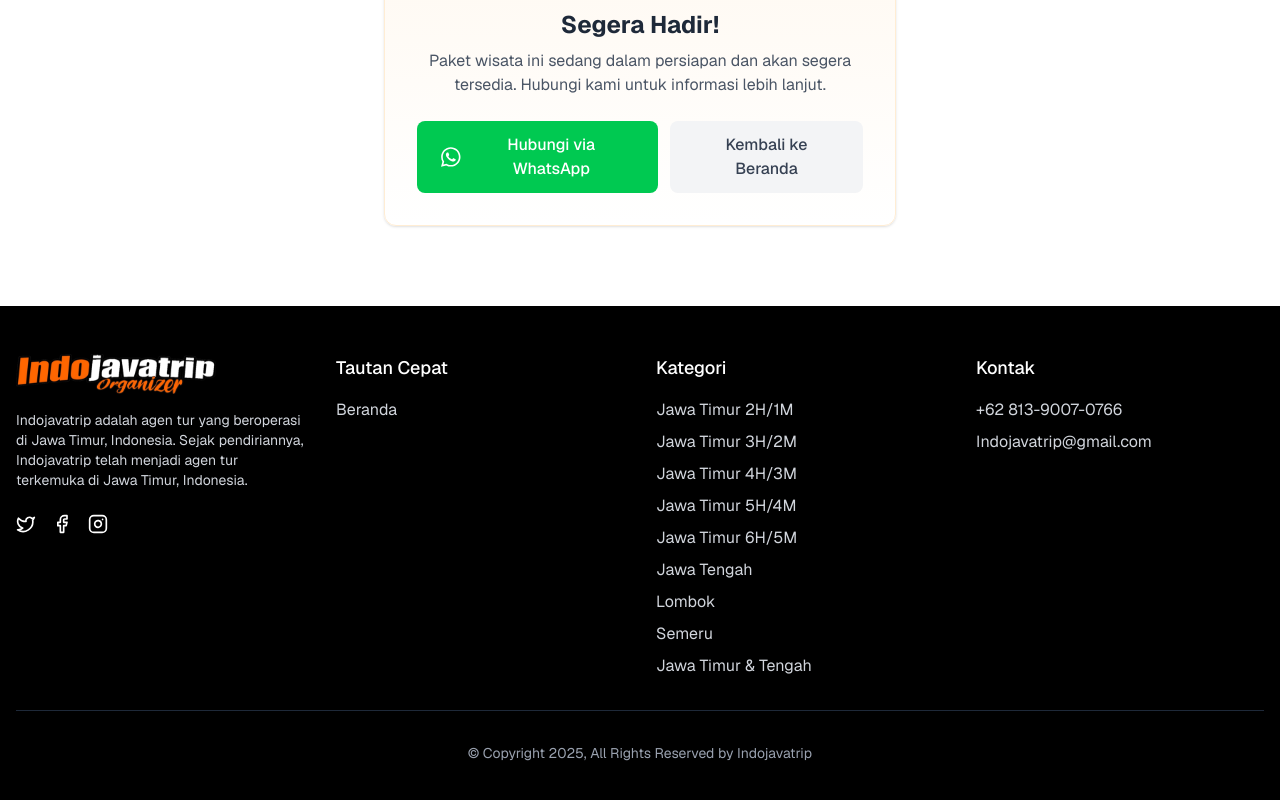
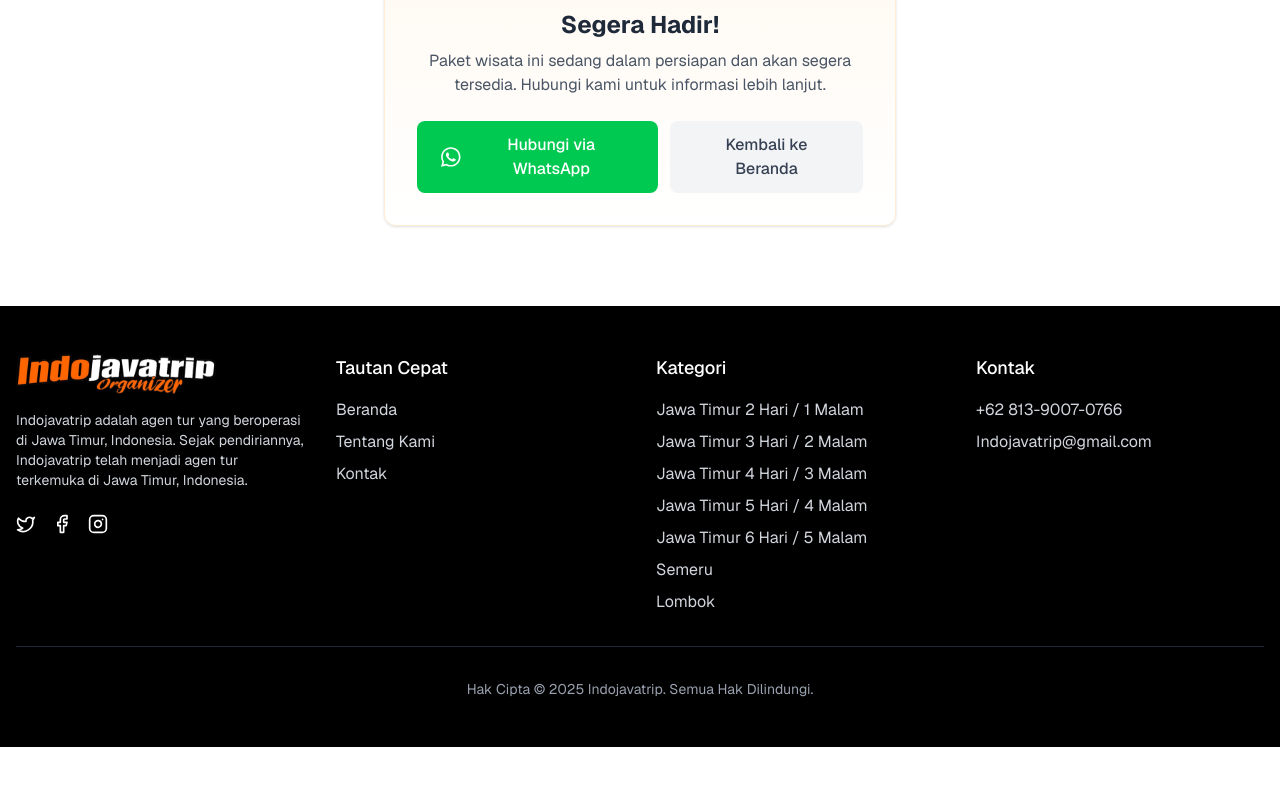
Before and after one commit to Fanani23/indojavatrip-core-frontend, a Next.js app: page /product in a window 1280 px wide. Shown: the part 336-1136 px from the top of the page. After the commit the page ends 1083 px from the top, so only its background shows below. Built offline with nearby package versions, Linux system fonts and the light colour scheme.

Commit message:
footer language update

```diff
--- a/src/app/product/page.tsx
+++ b/src/app/product/page.tsx
@@ -114,7 +114,7 @@ export default function ProductPage() {
           </div>
         </div>
       </div>
-      <Footer />
+      <Footer language={language} setLanguage={handleLanguageChange} />
     </div>
   )
 
@@ -209,7 +209,7 @@ export default function ProductPage() {
             </div>
           </div>
         </div>
-        <Footer />
+        <Footer language={language} setLanguage={handleLanguageChange} />
       </div>
     )
   }
@@ -528,7 +528,7 @@ export default function ProductPage() {
           {renderRecommendations()}
         </div>
       </main>
-      <Footer />
+      <Footer language={language} setLanguage={handleLanguageChange} />
     </div>
   )
 }
--- a/src/components/Footer.tsx
+++ b/src/components/Footer.tsx
@@ -1,8 +1,65 @@
-import Image from "next/image"
-import Link from "next/link"
-import { Facebook, Twitter, Instagram } from "lucide-react"
+"use client";
 
-export default function Footer() {
+import Image from "next/image";
+import Link from "next/link";
+import { Facebook, Twitter, Instagram } from "lucide-react";
+import { getKategoriByLanguage } from "@/data/language/data-kategori"; // Import fungsi untuk mendapatkan kategori berdasarkan bahasa
+
+interface FooterProps {
+  language: "id" | "en" | "ms" | "zh"; // Restrict language to valid keys
+}
+
+export default function Footer({ language }: FooterProps) {
+  // Ambil data kategori berdasarkan bahasa
+  const kategori = getKategoriByLanguage(language);
+
+  // Teks berdasarkan bahasa
+  const translations = {
+    id: {
+      quickLinks: "Tautan Cepat",
+      categories: "Kategori",
+      contact: "Kontak",
+      home: "Beranda",
+      about: "Tentang Kami",
+      description:
+        "Indojavatrip adalah agen tur yang beroperasi di Jawa Timur, Indonesia. Sejak pendiriannya, Indojavatrip telah menjadi agen tur terkemuka di Jawa Timur, Indonesia.",
+      copyright: "Hak Cipta © 2025 Indojavatrip. Semua Hak Dilindungi.",
+    },
+    en: {
+      quickLinks: "Quick Links",
+      categories: "Categories",
+      contact: "Contact",
+      home: "Home",
+      about: "About Us",
+      description:
+        "Indojavatrip is a tour agency operating in East Java, Indonesia. Since its establishment, Indojavatrip has become a leading tour agency in East Java, Indonesia.",
+      copyright: "Copyright © 2025 Indojavatrip. All Rights Reserved.",
+    },
+    ms: {
+      quickLinks: "Pautan Pantas",
+      categories: "Kategori",
+      contact: "Hubungi",
+      home: "Laman Utama",
+      about: "Tentang Kami",
+      description:
+        "Indojavatrip adalah agensi pelancongan yang beroperasi di Jawa Timur, Indonesia. Sejak penubuhannya, Indojavatrip telah menjadi agensi pelancongan terkemuka di Jawa Timur, Indonesia.",
+      copyright: "Hak Cipta © 2025 Indojavatrip. Semua Hak Terpelihara.",
+    },
+    zh: {
+      quickLinks: "快速链接",
+      categories: "类别",
+      contact: "联系方式",
+      home: "首页",
+      about: "关于我们",
+      description:
+        "Indojavatrip 是一家在印度尼西亚东爪哇运营的旅游机构。自成立以来，Indojavatrip 已成为印度尼西亚东爪哇的领先旅游机构。",
+      copyright: "版权所有 © 2025 Indojavatrip。保留所有权利。",
+    },
+  };
+
+  // Gunakan teks berdasarkan bahasa dengan fallback ke bahasa Indonesia
+  const text = translations[language as keyof typeof translations] || translations.id;
+
   return (
     <footer className="bg-black text-white py-12">
       <div className="container mx-auto px-4">
@@ -10,10 +67,7 @@ export default function Footer() {
           {/* Logo and Description */}
           <div className="md:col-span-1">
             <Image src="/Logo.svg" alt="Indojavatrip Logo" width={200} height={60} className="mb-4" />
-            <p className="text-sm text-gray-300 mt-4">
-              Indojavatrip adalah agen tur yang beroperasi di Jawa Timur, Indonesia. Sejak pendiriannya, Indojavatrip
-              telah menjadi agen tur terkemuka di Jawa Timur, Indonesia.
-            </p>
+            <p className="text-sm text-gray-300 mt-4">{text.description}</p>
             <div className="flex space-x-4 mt-6">
               <Link href="#" className="text-white hover:text-gray-300">
                 <Twitter className="h-5 w-5" />
@@ -32,11 +86,21 @@ export default function Footer() {
 
           {/* Quick Links */}
           <div className="md:col-span-1">
-            <h3 className="text-lg font-medium mb-4">Tautan Cepat</h3>
+            <h3 className="text-lg font-medium mb-4">{text.quickLinks}</h3>
             <ul className="space-y-2">
               <li>
                 <Link href="/" className="text-gray-300 hover:text-white">
-                  Beranda
+                  {text.home}
+                </Link>
+              </li>
+              <li>
+                <Link href="/about" className="text-gray-300 hover:text-white">
+                  {text.about}
+                </Link>
+              </li>
+              <li>
+                <Link href="/contact" className="text-gray-300 hover:text-white">
+                  {text.contact}
                 </Link>
               </li>
             </ul>
@@ -44,59 +108,24 @@ export default function Footer() {
 
           {/* Categories */}
           <div className="md:col-span-1">
-            <h3 className="text-lg font-medium mb-4">Kategori</h3>
+            <h3 className="text-lg font-medium mb-4">{text.categories}</h3>
             <ul className="space-y-2">
-              <li>
-                <Link href="#" className="text-gray-300 hover:text-white">
-                  Jawa Timur 2H/1M
-                </Link>
-              </li>
-              <li>
-                <Link href="#" className="text-gray-300 hover:text-white">
-                  Jawa Timur 3H/2M
-                </Link>
-              </li>
-              <li>
-                <Link href="#" className="text-gray-300 hover:text-white">
-                  Jawa Timur 4H/3M
-                </Link>
-              </li>
-              <li>
-                <Link href="#" className="text-gray-300 hover:text-white">
-                  Jawa Timur 5H/4M
-                </Link>
-              </li>
-              <li>
-                <Link href="#" className="text-gray-300 hover:text-white">
-                  Jawa Timur 6H/5M
-                </Link>
-              </li>
-              <li>
-                <Link href="#" className="text-gray-300 hover:text-white">
-                  Jawa Tengah
-                </Link>
-              </li>
-              <li>
-                <Link href="#" className="text-gray-300 hover:text-white">
-                  Lombok
-                </Link>
-              </li>
-              <li>
-                <Link href="#" className="text-gray-300 hover:text-white">
-                  Semeru
-                </Link>
-              </li>
-              <li>
-                <Link href="#" className="text-gray-300 hover:text-white">
-                  Jawa Timur & Tengah
-                </Link>
-              </li>
+              {kategori.map((cat) => (
+                <li key={cat.id}>
+                  <Link
+                    href={`/all-package?category=${encodeURIComponent(cat.category)}`}
+                    className="text-gray-300 hover:text-white"
+                  >
+                    {cat.category}
+                  </Link>
+                </li>
+              ))}
             </ul>
           </div>
 
           {/* Contact */}
           <div className="md:col-span-1">
-            <h3 className="text-lg font-medium mb-4">Kontak</h3>
+            <h3 className="text-lg font-medium mb-4">{text.contact}</h3>
             <ul className="space-y-2">
               <li className="text-gray-300">+62 813-9007-0766</li>
               <li className="text-gray-300">Indojavatrip@gmail.com</li>
@@ -108,8 +137,8 @@ export default function Footer() {
         <div className="border-t border-gray-800 my-8"></div>
 
         {/* Copyright */}
-        <div className="text-center text-sm text-gray-400">© Copyright 2025, All Rights Reserved by Indojavatrip</div>
+        <div className="text-center text-sm text-gray-400">{text.copyright}</div>
       </div>
     </footer>
-  )
+  );
 }
--- a/src/components/Header.tsx
+++ b/src/components/Header.tsx
@@ -1,104 +1,63 @@
-"use client"
+"use client";
 
-import { useState, useEffect, useRef } from "react"
-import { Menu, X, ChevronDown } from "lucide-react"
-import kategori from "@/data/kategori.json" // Import kategori.json
-import { useRouter } from "next/navigation" // Import useRouter untuk navigasi
-import { headerLanguageData } from "@/data/language/header" // Import data bahasa
-import { AnimatePresence, motion } from "framer-motion"
+import { useState, useEffect, useRef } from "react";
+import { Menu, X, ChevronDown } from "lucide-react";
+import { useRouter } from "next/navigation";
+import { headerLanguageData } from "@/data/language/header";
+import { AnimatePresence, motion } from "framer-motion";
+import { getKategoriByLanguage } from "@/data/language/data-kategori"; // Import fungsi untuk mendapatkan kategori berdasarkan bahasa
 
 interface HeaderProps {
-  language: "id" | "en" | "ms" | "zh" // Restrict language to valid keys
-  setLanguage: (newLanguage: "id" | "en" | "ms" | "zh") => void
+  language: "id" | "en" | "ms" | "zh"; // Restrict language to valid keys
+  setLanguage: (newLanguage: "id" | "en" | "ms" | "zh") => void;
 }
 
 export default function Header({ language, setLanguage }: HeaderProps) {
-  const [isPackageOpen, setIsPackageOpen] = useState(false)
-  const [isLanguageOpen, setIsLanguageOpen] = useState(false)
-  const [isMobileMenuOpen, setIsMobileMenuOpen] = useState(false)
-  const [isMobilePackageOpen, setIsMobilePackageOpen] = useState(false)
-  const [isMobileLanguageOpen, setIsMobileLanguageOpen] = useState(false)
-  const [isReady, setIsReady] = useState(false) // Track if Header is ready to render
-  const packageRef = useRef<HTMLDivElement>(null)
-  const languageRef = useRef<HTMLDivElement>(null)
-  const router = useRouter()
+  const [isPackageOpen, setIsPackageOpen] = useState(false);
+  const [isLanguageOpen, setIsLanguageOpen] = useState(false);
+  const [isMobileMenuOpen, setIsMobileMenuOpen] = useState(false);
+  const [isMobilePackageOpen, setIsMobilePackageOpen] = useState(false);
+  const [isMobileLanguageOpen, setIsMobileLanguageOpen] = useState(false);
+  const packageRef = useRef<HTMLDivElement>(null);
+  const languageRef = useRef<HTMLDivElement>(null);
+  const router = useRouter();
 
-  const langData = headerLanguageData[language] || headerLanguageData["id"] // Fallback to Indonesian if language not found
+  const langData = headerLanguageData[language] || headerLanguageData["id"]; // Fallback to Indonesian if language not found
 
-  // Load language from localStorage on mount
-  useEffect(() => {
-    const savedLanguage = localStorage.getItem("selectedLanguage") || "id"
-    setLanguage(savedLanguage as "id" | "en" | "ms" | "zh")
-    setIsReady(true) // Mark the component as ready to render
-  }, [setLanguage])
+  // Ambil data kategori berdasarkan bahasa
+  const kategori = getKategoriByLanguage(language);
 
   // Close dropdowns when clicking outside
   useEffect(() => {
     function handleClickOutside(event: MouseEvent) {
       if (packageRef.current && !packageRef.current.contains(event.target as Node)) {
-        setIsPackageOpen(false)
+        setIsPackageOpen(false);
       }
       if (languageRef.current && !languageRef.current.contains(event.target as Node)) {
-        setIsLanguageOpen(false)
+        setIsLanguageOpen(false);
       }
     }
 
-    document.addEventListener("mousedown", handleClickOutside)
+    document.addEventListener("mousedown", handleClickOutside);
     return () => {
-      document.removeEventListener("mousedown", handleClickOutside)
-    }
-  }, [])
-
-  // Close mobile menu on larger screens
-  useEffect(() => {
-    const handleResize = () => {
-      if (window.innerWidth >= 768) {
-        setIsMobileMenuOpen(false)
-      }
-    }
-
-    window.addEventListener("resize", handleResize)
-    return () => window.removeEventListener("resize", handleResize)
-  }, [])
+      document.removeEventListener("mousedown", handleClickOutside);
+    };
+  }, []);
 
   // Handle navigation to all-package with selected category
   const handleCategoryClick = (category: string) => {
-    router.push(`/all-package?category=${encodeURIComponent(category)}`)
-    setIsPackageOpen(false) // Close the dropdown after navigation
-    setIsMobilePackageOpen(false) // Close mobile dropdown
-    setIsMobileMenuOpen(false) // Close mobile menu after navigation
-  }
-
-  // Close mobile menu when clicking on a link
-  const handleMobileNavigation = (url: string) => {
-    router.push(url)
-    setIsMobileMenuOpen(false)
-  }
-
-  // Render nothing until the component is ready
-  if (!isReady) {
-    return null // Prevent rendering until Header is ready
-  }
-
-  // Navbar animation variants
-  const navbarVariants = {
-    hidden: { y: -100, opacity: 0 },
-    visible: {
-      y: 0,
-      opacity: 1,
-      transition: {
-        duration: 0.5,
-        ease: "easeOut",
-      },
-    },
-  }
+    router.push(`/all-package?category=${encodeURIComponent(category)}`);
+    setIsPackageOpen(false); // Close the dropdown after navigation
+    setIsMobilePackageOpen(false); // Close mobile dropdown
+    setIsMobileMenuOpen(false); // Close mobile menu after navigation
+  };
 
   return (
     <motion.header
       className="bg-white shadow-md fixed top-0 left-0 w-full z-50"
-      initial="hidden"
-      animate="visible"
-      variants={navbarVariants}
+      initial={{ y: -100, opacity: 0 }}
+      animate={{ y: 0, opacity: 1 }}
+      transition={{ duration: 0.5, ease: "easeOut" }}
     >
       <div className="container mx-auto px-4 sm:px-6 py-4">
         <div className="flex items-center justify-between">
@@ -135,8 +94,8 @@ export default function Header({ language, setLanguage }: HeaderProps) {
             <div className="relative" ref={packageRef}>
               <button
                 onClick={() => {
-                  setIsPackageOpen(!isPackageOpen)
-                  setIsLanguageOpen(false)
+                  setIsPackageOpen(!isPackageOpen);
+                  setIsLanguageOpen(false);
                 }}
                 className="flex items-center text-gray-700 hover:text-orange-500 transition-colors"
                 aria-expanded={isPackageOpen}
@@ -181,8 +140,8 @@ export default function Header({ language, setLanguage }: HeaderProps) {
             <div className="relative" ref={languageRef}>
               <button
                 onClick={() => {
-                  setIsLanguageOpen(!isLanguageOpen)
-                  setIsPackageOpen(false)
+                  setIsLanguageOpen(!isLanguageOpen);
+                  setIsPackageOpen(false);
                 }}
                 className="flex items-center text-gray-700 hover:text-orange-500 transition-colors"
                 aria-expanded={isLanguageOpen}
@@ -201,10 +160,7 @@ export default function Header({ language, setLanguage }: HeaderProps) {
                   >
                     <motion.li initial={{ opacity: 0 }} animate={{ opacity: 1 }} transition={{ delay: 0.05 }}>
                       <button
-                        onClick={() => {
-                          setLanguage("id")
-                          setIsLanguageOpen(false)
-                        }}
+                        onClick={() => setLanguage("id")}
                         className="block w-full text-left px-4 py-2 text-gray-700 hover:bg-gray-100 hover:text-orange-500 transition-colors"
                       >
                         Indonesia
@@ -212,10 +168,7 @@ export default function Header({ language, setLanguage }: HeaderProps) {
                     </motion.li>
                     <motion.li initial={{ opacity: 0 }} animate={{ opacity: 1 }} transition={{ delay: 0.1 }}>
                       <button
-                        onClick={() => {
-                          setLanguage("en")
-                          setIsLanguageOpen(false)
-                        }}
+                        onClick={() => setLanguage("en")}
                         className="block w-full text-left px-4 py-2 text-gray-700 hover:bg-gray-100 hover:text-orange-500 transition-colors"
                       >
                         English
@@ -223,10 +176,7 @@ export default function Header({ language, setLanguage }: HeaderProps) {
                     </motion.li>
                     <motion.li initial={{ opacity: 0 }} animate={{ opacity: 1 }} transition={{ delay: 0.15 }}>
                       <button
-                        onClick={() => {
-                          setLanguage("ms")
-                          setIsLanguageOpen(false)
-                        }}
+                        onClick={() => setLanguage("ms")}
                         className="block w-full text-left px-4 py-2 text-gray-700 hover:bg-gray-100 hover:text-orange-500 transition-colors"
                       >
                         Malaysia
@@ -234,10 +184,7 @@ export default function Header({ language, setLanguage }: HeaderProps) {
                     </motion.li>
                     <motion.li initial={{ opacity: 0 }} animate={{ opacity: 1 }} transition={{ delay: 0.2 }}>
                       <button
-                        onClick={() => {
-                          setLanguage("zh")
-                          setIsLanguageOpen(false)
-                        }}
+                        onClick={() => setLanguage("zh")}
                         className="block w-full text-left px-4 py-2 text-gray-700 hover:bg-gray-100 hover:text-orange-500 transition-colors"
                       >
                         Chinese
@@ -265,8 +212,9 @@ export default function Header({ language, setLanguage }: HeaderProps) {
                   href="/"
                   className="text-gray-700 hover:text-orange-500 transition-colors py-2 border-b border-gray-100"
                   onClick={(e) => {
-                    e.preventDefault()
-                    handleMobileNavigation("/")
+                    e.preventDefault();
+                    router.push("/");
+                    setIsMobileMenuOpen(false);
                   }}
                 >
                   {langData.home}
@@ -276,8 +224,8 @@ export default function Header({ language, setLanguage }: HeaderProps) {
                 <div className="border-b border-gray-100 pb-2">
                   <button
                     onClick={() => {
-                      setIsMobilePackageOpen(!isMobilePackageOpen)
-                      setIsMobileLanguageOpen(false)
+                      setIsMobilePackageOpen(!isMobilePackageOpen);
+                      setIsMobileLanguageOpen(false);
                     }}
                     className="flex items-center justify-between w-full text-gray-700 hover:text-orange-500 transition-colors py-2"
                     aria-expanded={isMobilePackageOpen}
@@ -322,8 +270,9 @@ export default function Header({ language, setLanguage }: HeaderProps) {
                   href="/contact"
                   className="text-gray-700 hover:text-orange-500 transition-colors py-2 border-b border-gray-100"
                   onClick={(e) => {
-                    e.preventDefault()
-                    handleMobileNavigation("/contact")
+                    e.preventDefault();
+                    router.push("/contact");
+                    setIsMobileMenuOpen(false);
                   }}
                 >
                   {langData.contact}
@@ -333,8 +282,8 @@ export default function Header({ language, setLanguage }: HeaderProps) {
                 <div>
                   <button
                     onClick={() => {
-                      setIsMobileLanguageOpen(!isMobileLanguageOpen)
-                      setIsMobilePackageOpen(false)
+                      setIsMobileLanguageOpen(!isMobileLanguageOpen);
+                      setIsMobilePackageOpen(false);
                     }}
                     className="flex items-center justify-between w-full text-gray-700 hover:text-orange-500 transition-colors py-2"
                     aria-expanded={isMobileLanguageOpen}
@@ -362,9 +311,9 @@ export default function Header({ language, setLanguage }: HeaderProps) {
                         >
                           <button
                             onClick={() => {
-                              setLanguage("id")
-                              setIsMobileLanguageOpen(false)
-                              setIsMobileMenuOpen(false)
+                              setLanguage("id");
+                              setIsMobileLanguageOpen(false);
+                              setIsMobileMenuOpen(false);
                             }}
                             className="w-full text-left text-gray-700 hover:text-orange-500 transition-colors"
                           >
@@ -379,9 +328,9 @@ export default function Header({ language, setLanguage }: HeaderProps) {
                         >
                           <button
                             onClick={() => {
-                              setLanguage("en")
-                              setIsMobileLanguageOpen(false)
-                              setIsMobileMenuOpen(false)
+                              setLanguage("en");
+                              setIsMobileLanguageOpen(false);
+                              setIsMobileMenuOpen(false);
                             }}
                             className="w-full text-left text-gray-700 hover:text-orange-500 transition-colors"
                           >
@@ -396,9 +345,9 @@ export default function Header({ language, setLanguage }: HeaderProps) {
                         >
                           <button
                             onClick={() => {
-                              setLanguage("ms")
-                              setIsMobileLanguageOpen(false)
-                              setIsMobileMenuOpen(false)
+                              setLanguage("ms");
+                              setIsMobileLanguageOpen(false);
+                              setIsMobileMenuOpen(false);
                             }}
                             className="w-full text-left text-gray-700 hover:text-orange-500 transition-colors"
                           >
@@ -413,9 +362,9 @@ export default function Header({ language, setLanguage }: HeaderProps) {
                         >
                           <button
                             onClick={() => {
-                              setLanguage("zh")
-                              setIsMobileLanguageOpen(false)
-                              setIsMobileMenuOpen(false)
+                              setLanguage("zh");
+                              setIsMobileLanguageOpen(false);
+                              setIsMobileMenuOpen(false);
                             }}
                             className="w-full text-left text-gray-700 hover:text-orange-500 transition-colors"
                           >
@@ -432,5 +381,5 @@ export default function Header({ language, setLanguage }: HeaderProps) {
         </AnimatePresence>
       </div>
     </motion.header>
-  )
+  );
 }
--- /dev/null
+++ b/src/data/language/footer.tsx
@@ -0,0 +1,42 @@
+export const footerTranslations = {
+    id: {
+      quickLinks: "Tautan Cepat",
+      categories: "Kategori",
+      contact: "Kontak",
+      home: "Beranda",
+      about: "Tentang Kami",
+      description:
+        "Indojavatrip adalah agen tur yang beroperasi di Jawa Timur, Indonesia. Sejak pendiriannya, Indojavatrip telah menjadi agen tur terkemuka di Jawa Timur, Indonesia.",
+      copyright: "Hak Cipta © 2025 Indojavatrip. Semua Hak Dilindungi.",
+    },
+    en: {
+      quickLinks: "Quick Links",
+      categories: "Categories",
+      contact: "Contact",
+      home: "Home",
+      about: "About Us",
+      description:
+        "Indojavatrip is a tour agency operating in East Java, Indonesia. Since its establishment, Indojavatrip has become a leading tour agency in East Java, Indonesia.",
+      copyright: "Copyright © 2025 Indojavatrip. All Rights Reserved.",
+    },
+    ms: {
+      quickLinks: "Pautan Pantas",
+      categories: "Kategori",
+      contact: "Hubungi",
+      home: "Laman Utama",
+      about: "Tentang Kami",
+      description:
+        "Indojavatrip adalah agensi pelancongan yang beroperasi di Jawa Timur, Indonesia. Sejak penubuhannya, Indojavatrip telah menjadi agensi pelancongan terkemuka di Jawa Timur, Indonesia.",
+      copyright: "Hak Cipta © 2025 Indojavatrip. Semua Hak Terpelihara.",
+    },
+    zh: {
+      quickLinks: "快速链接",
+      categories: "类别",
+      contact: "联系方式",
+      home: "首页",
+      about: "关于我们",
+      description:
+        "Indojavatrip 是一家在印度尼西亚东爪哇运营的旅游机构。自成立以来，Indojavatrip 已成为印度尼西亚东爪哇的领先旅游机构。",
+      copyright: "版权所有 © 2025 Indojavatrip。保留所有权利。",
+    },
+  };
```
Also changed, not shown: src/app/all-package/page.tsx (+57 -64 lines), src/components/Cardpackage.tsx (+21 -16 lines).
